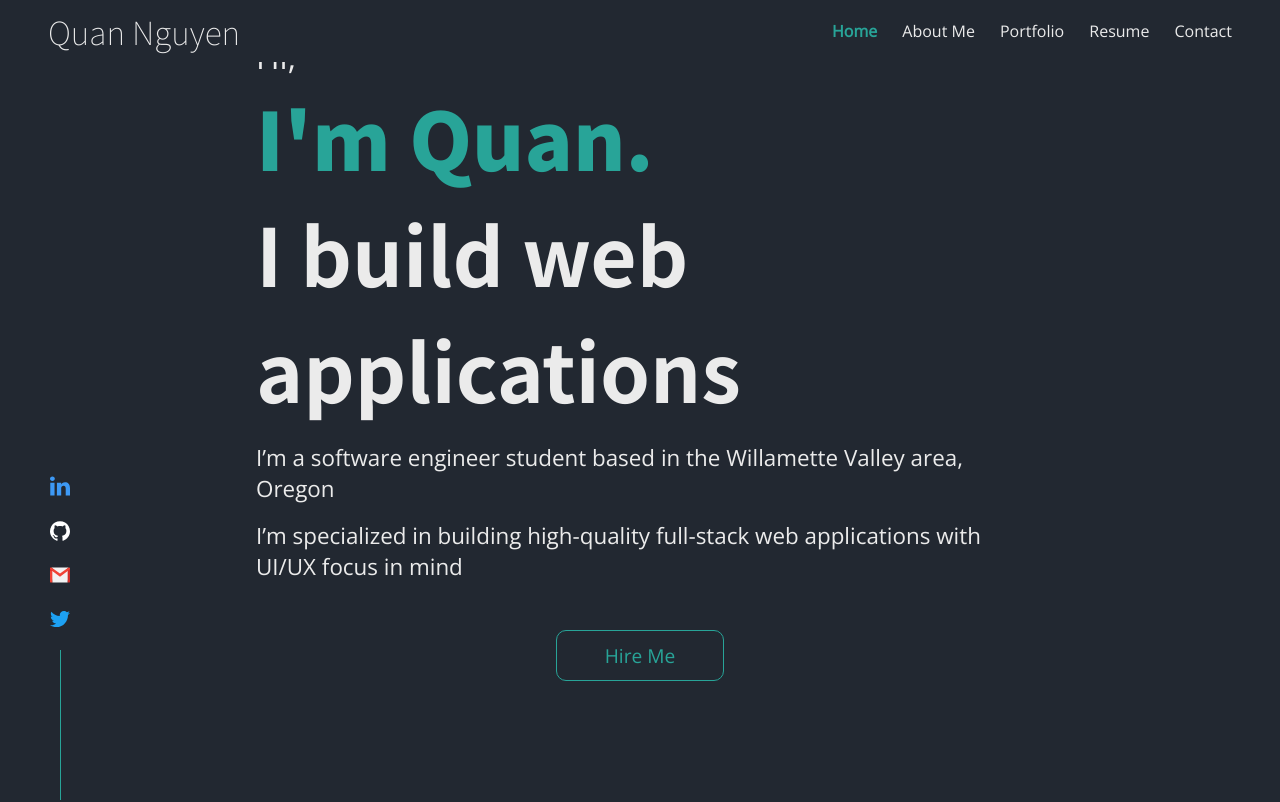
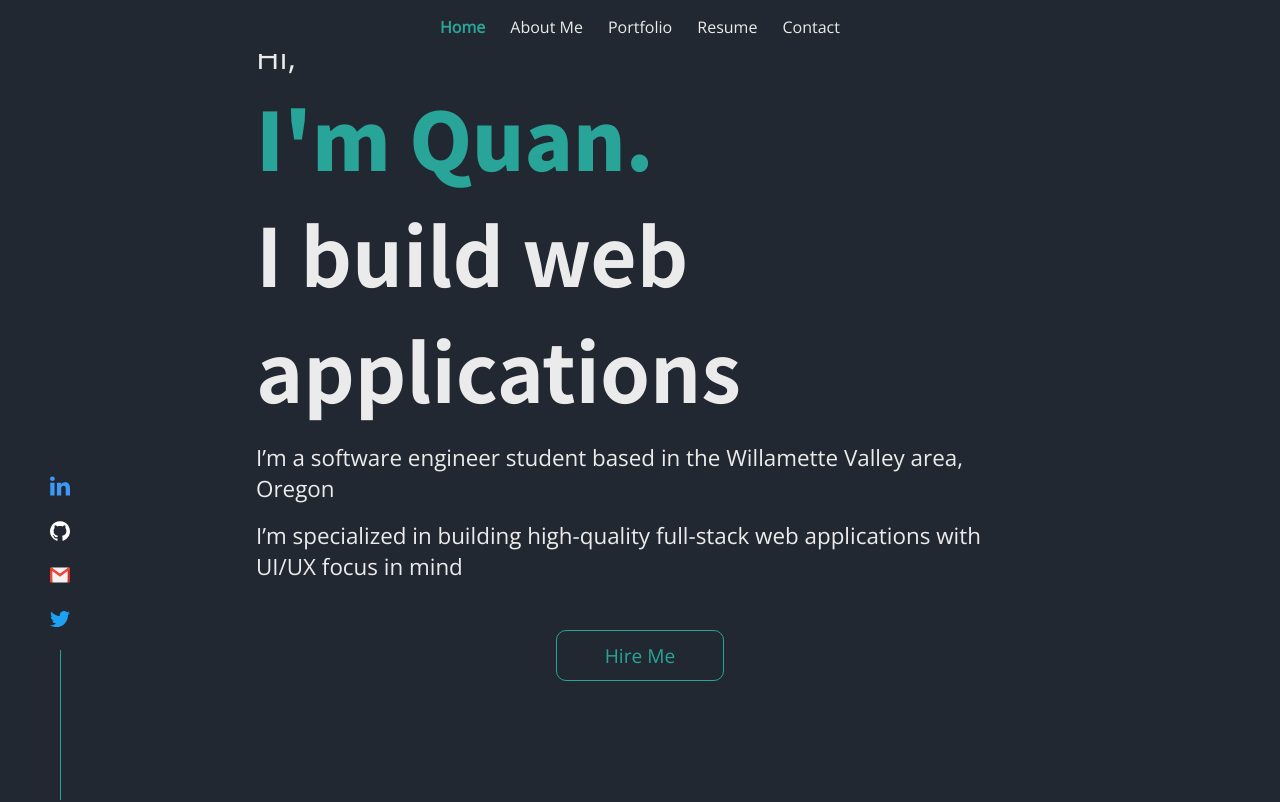
Before and after one commit to QuanDev2/portfolio, a React (Create React App) app: page / in a window 1280 px wide. Shown: the top 802 px of the page. Built offline with nearby package versions, Linux system fonts and the light colour scheme.

Commit message:
center nav items

```diff
--- a/src/components/App.css
+++ b/src/components/App.css
@@ -34,19 +34,13 @@ a:visited {
   display: -webkit-box;
   display: -ms-flexbox;
   display: flex;
-  -webkit-box-pack: justify;
-      -ms-flex-pack: justify;
-          justify-content: space-between;
+  -webkit-box-pack: center;
+      -ms-flex-pack: center;
+          justify-content: center;
   -webkit-box-align: center;
       -ms-flex-align: center;
           align-items: center;
-  padding: 0.5rem 3rem;
-}
-
-.Header .Logo a {
-  font-size: 2rem;
-  font-weight: 100;
-  font-family: "Noto Sans JP", sans-serif, sans-serif;
+  padding: 1rem 3rem;
 }
 
 .Header ul {
--- a/src/components/App.scss
+++ b/src/components/App.scss
@@ -14,16 +14,15 @@
   right: 0;
 
   display: flex;
-  justify-content: space-between;
+  justify-content: center;
   align-items: center;
-  padding: 0.5rem 3rem;
-
+  padding: 1rem 3rem;
   // Logo
-  .Logo a {
-    font-size: 2rem;
-    font-weight: 100;
-    font-family: $font-secondary, sans-serif;
-  }
+  // .Logo a {
+  //   font-size: 2rem;
+  //   font-weight: 100;
+  //   font-family: $font-secondary, sans-serif;
+  // }
   // list items
   ul {
     display: flex;
--- a/src/components/utils/Header.js
+++ b/src/components/utils/Header.js
@@ -33,9 +33,9 @@ function Header() {
 
   return (
     <div className="Header">
-      <div className="Logo">
+      {/* <div className="Logo">
         <a href='#HomePage'>Quan Nguyen</a>
-      </div>
+      </div> */}
       <div className="Header_Items" >
         <ul>
           <li><a href='#HomePage' className="NavItem">Home</a></li>
--- a/src/components/utils/SocialMediaPole.js
+++ b/src/components/utils/SocialMediaPole.js
@@ -10,16 +10,16 @@ function SocialMediaPole() {
     <div className="SocialMediaContainer">
       <ul>
         <li>
-          <a href="https://www.linkedin.com/in/quandev2/" target="_blank"><IconLinkedin /></a>
+          <a href="https://www.linkedin.com/in/quandev2/" target="_blank" rel="noreferrer"><IconLinkedin /></a>
         </li>
         <li>
-          <a href="https://github.com/QuanDev2/" target="_blank"><IconGitHub /></a>
+          <a href="https://github.com/QuanDev2/" target="_blank" rel="noreferrer"><IconGitHub /></a>
         </li>
         <li>
-          <a href="mailto:qnguyen.dev2@gmail.com" target="_blank"><IconGmail /></a>
+          <a href="mailto:qnguyen.dev2@gmail.com" target="_blank" rel="noreferrer"><IconGmail /></a>
         </li>
         <li>
-          <a href="https://twitter.com/QuanCfc17" target="_blank"><IconTwitter /></a>
+          <a href="https://twitter.com/QuanCfc17" target="_blank" rel="noreferrer"><IconTwitter /></a>
         </li>
       </ul>
 
```
Also changed, not shown: 1 other file (tests, documents, lock files or other folders).
